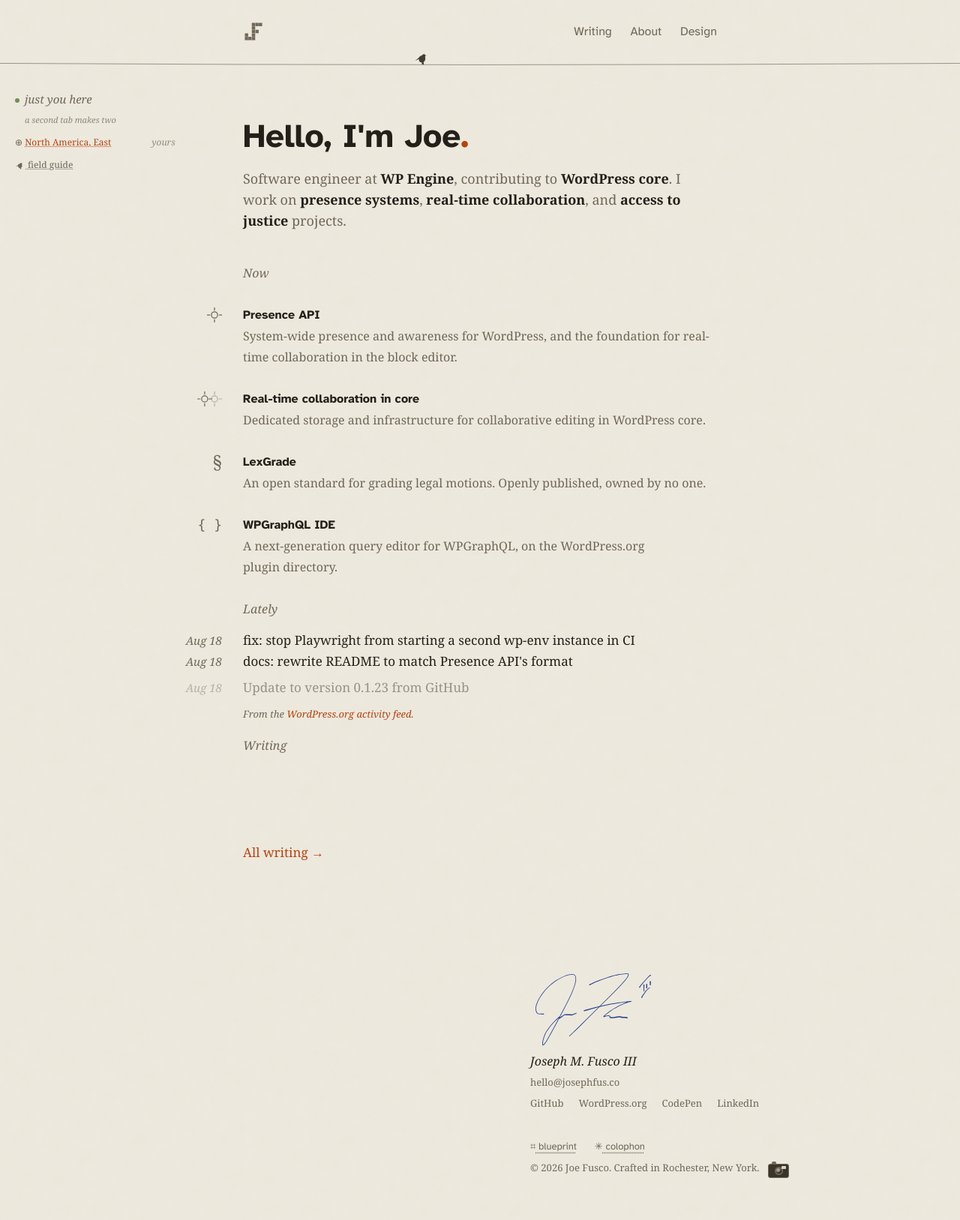
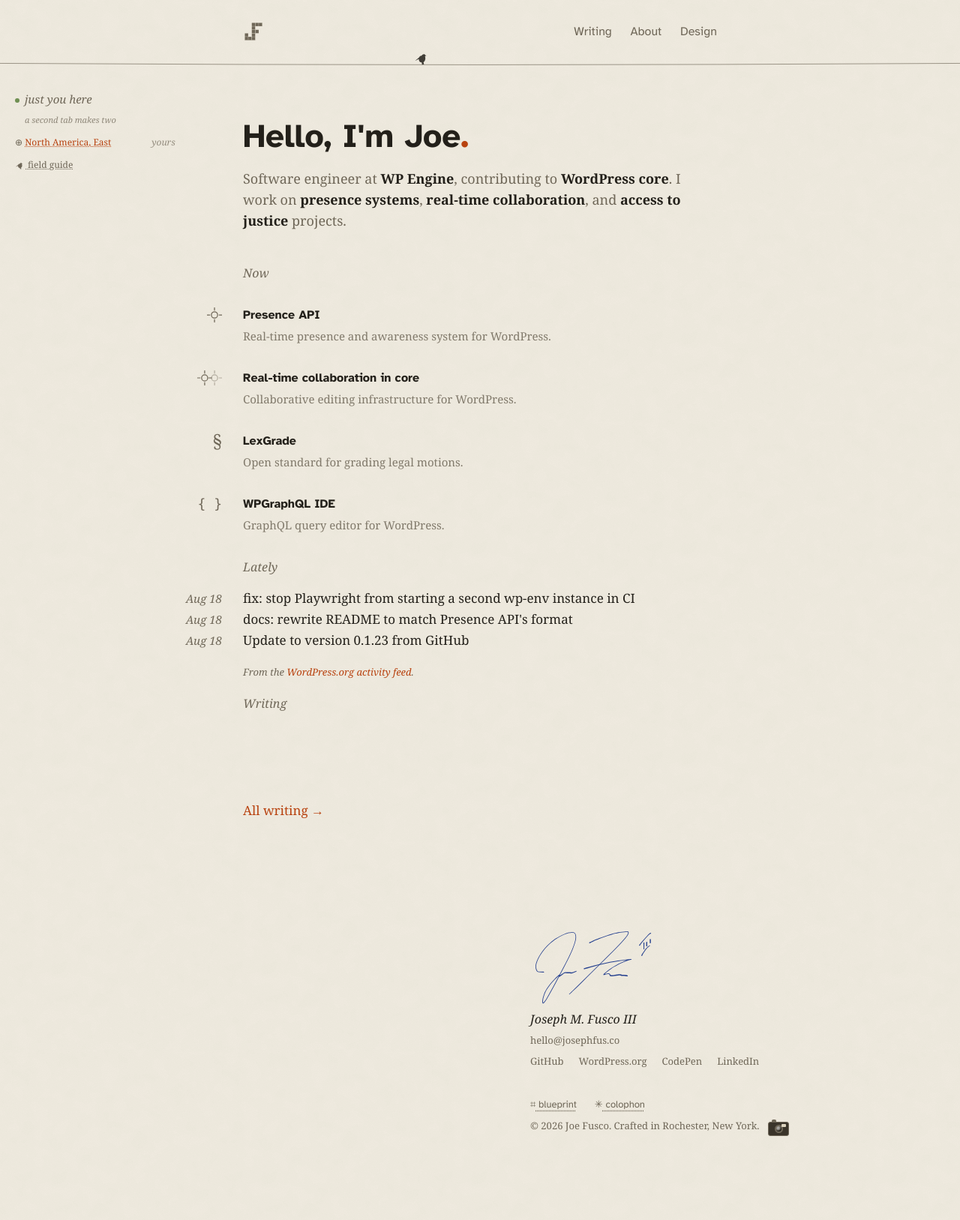
Before and after one commit to josephfusco/josephfusco.github.io, a Jekyll site: the page built from index.html, in a window 1280 px wide. Shown: the whole page at 75% size. Built offline with Jekyll 4.4.1, drawn with Linux system fonts in a browser that asks for light colours; after the commit the page ends 1571 px from its top, so only the background shows below that.

Commit message:
Improve work item hierarchy

```diff
--- a/assets/css/redesign.css
+++ b/assets/css/redesign.css
@@ -948,8 +948,8 @@
 
 /* Work list */
 .work li { padding: 0.875rem 0; }
-.work h3 { font-size: 1rem; line-height: var(--lh); margin: 0; }
-.work p { font-size: 1rem; line-height: var(--lh); margin: 0; }
+.work h3 { font-size: 1rem; line-height: var(--lh); margin: 0; font-weight: 600; }
+.work p { font-size: 0.9375rem; line-height: var(--lh); margin: 0; color: var(--muted); opacity: 0.85; }
 .work .tag {
   font-family: Georgia, serif;
   font-style: italic;
--- a/index.html
+++ b/index.html
@@ -17,7 +17,7 @@
 				</div>
 				<div>
 					<h3><a href="https://github.com/WordPress/presence-api">Presence API</a></h3>
-					<p>System-wide presence and awareness for WordPress, and the foundation for real-time collaboration in the block editor.</p>
+					<p>Real-time presence and awareness system for WordPress.</p>
 				</div>
 			</li>
 			<li>
@@ -26,7 +26,7 @@
 				</div>
 				<div>
 					<h3><a href="https://github.com/WordPress/wordpress-develop">Real-time collaboration in core</a></h3>
-					<p>Dedicated storage and infrastructure for collaborative editing in WordPress core.</p>
+					<p>Collaborative editing infrastructure for WordPress.</p>
 				</div>
 			</li>
 			<li>
@@ -35,7 +35,7 @@
 				</div>
 				<div>
 					<h3><a href="https://lexgrade.org">LexGrade</a></h3>
-					<p>An open standard for grading legal motions. Openly published, owned by no one.</p>
+					<p>Open standard for grading legal motions.</p>
 				</div>
 			</li>
 			<li>
@@ -44,7 +44,7 @@
 				</div>
 				<div>
 					<h3><a href="https://wordpress.org/plugins/wpgraphql-ide/">WPGraphQL IDE</a></h3>
-					<p>A next-generation query editor for WPGraphQL, on the WordPress.org plugin directory.</p>
+					<p>GraphQL query editor for WordPress.</p>
 				</div>
 			</li>
 		</ul>
```
